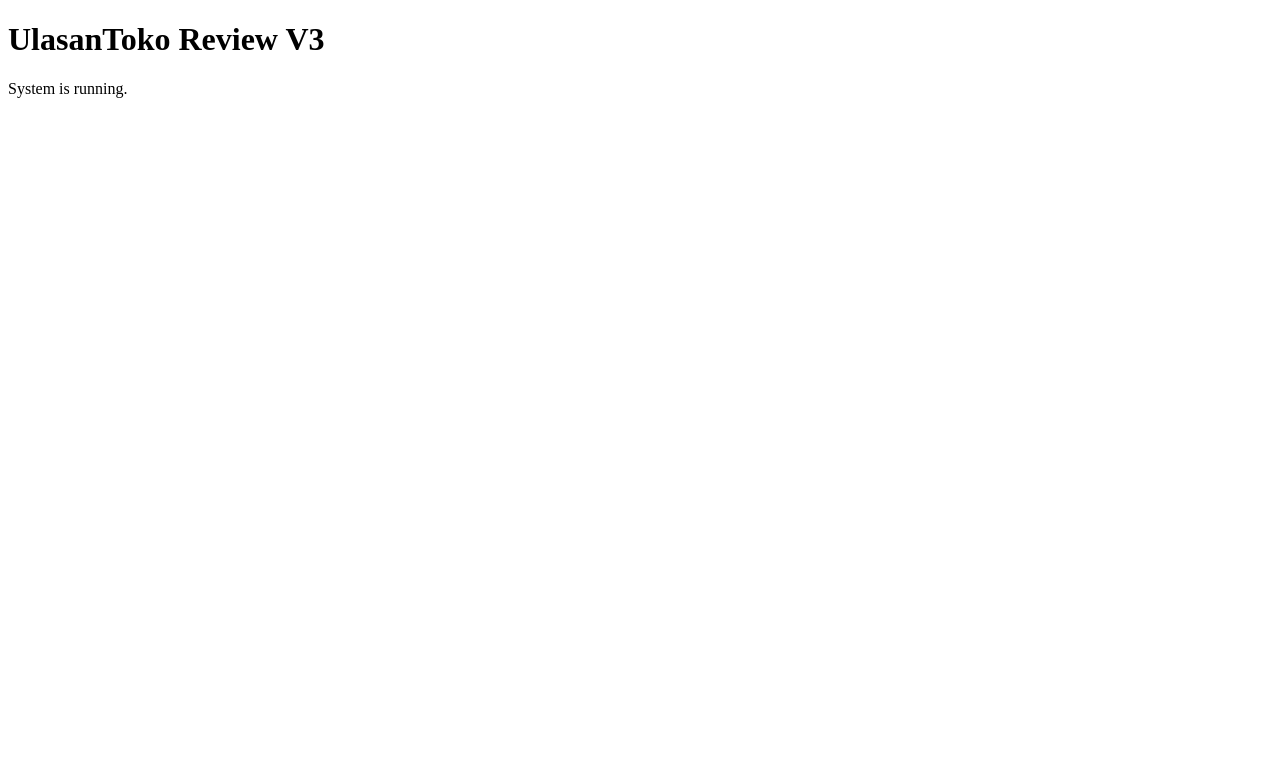
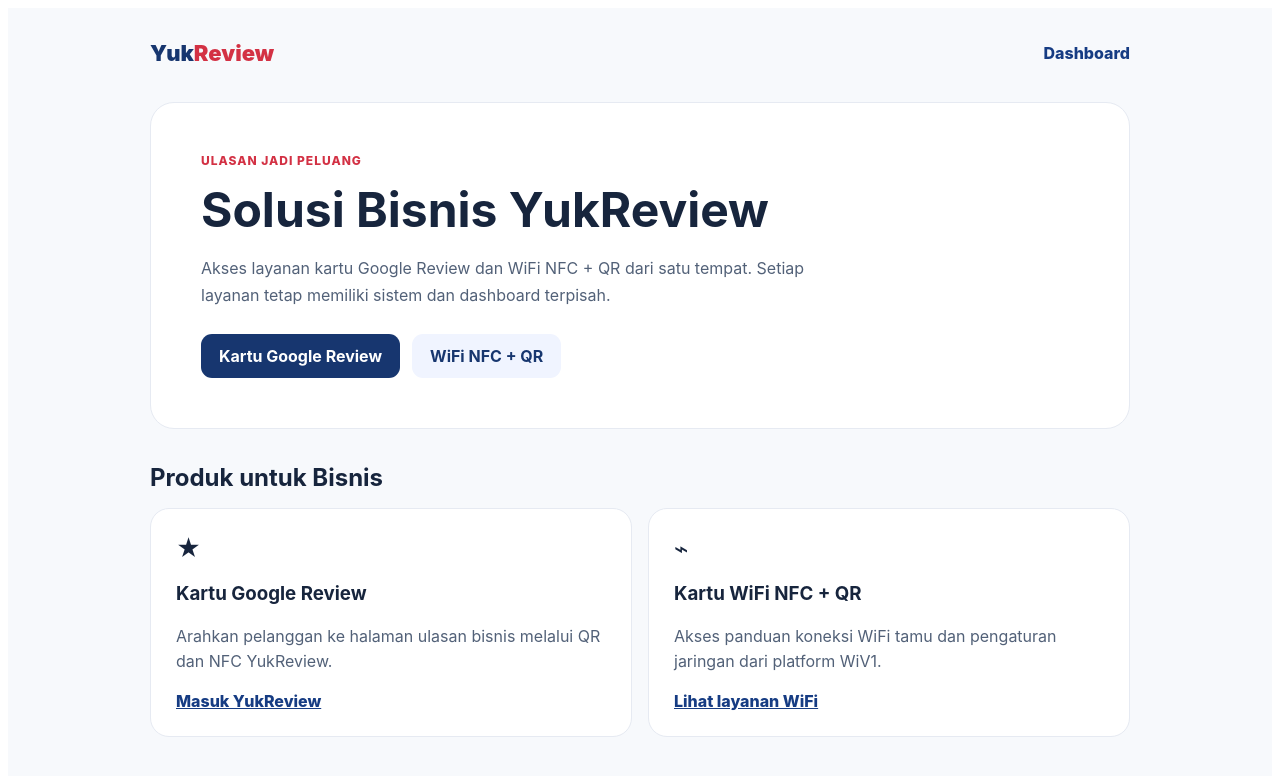
Before and after one commit to ulasantokogle-max/ulasantoko-review-v3, a Next.js app: page / in a window 1280 px wide. Shown: the top 776 px of the page. Built offline with nearby package versions, Linux system fonts and the light colour scheme.

Commit message:
feat(yukreview): show Google Review and WiV1 in homepage Bisnis menu

```diff
--- a/app/page.tsx
+++ b/app/page.tsx
@@ -1,8 +1,40 @@
+import Link from "next/link";
+
 export default function Home() {
   return (
-    <main>
-      <h1>UlasanToko Review V3</h1>
-      <p>System is running.</p>
+    <main style={{ fontFamily: "Inter, ui-sans-serif, system-ui, sans-serif", color: "#17253d", background: "#f7f9fc", minHeight: "100vh", padding: "32px 20px 72px" }}>
+      <div style={{ maxWidth: 980, margin: "0 auto" }}>
+        <header style={{ display: "flex", justifyContent: "space-between", gap: 16, alignItems: "center", marginBottom: 36 }}>
+          <Link href="/" style={{ fontWeight: 900, color: "#17366f", textDecoration: "none", fontSize: 22 }}>Yuk<span style={{ color: "#d33144" }}>Review</span></Link>
+          <Link href="/dashboard" style={{ textDecoration: "none", fontWeight: 800, color: "#163c83" }}>Dashboard</Link>
+        </header>
+        <section style={{ background: "#fff", borderRadius: 24, border: "1px solid #e6eaf2", padding: "clamp(28px,5vw,50px)", marginBottom: 22 }}>
+          <div style={{ color: "#d33144", fontSize: 12, fontWeight: 850, letterSpacing: 1 }}>ULASAN JADI PELUANG</div>
+          <h1 style={{ fontSize: "clamp(32px,5vw,48px)", margin: "12px 0" }}>Solusi Bisnis YukReview</h1>
+          <p style={{ color: "#526178", lineHeight: 1.7, maxWidth: 660 }}>Akses layanan kartu Google Review dan WiFi NFC + QR dari satu tempat. Setiap layanan tetap memiliki sistem dan dashboard terpisah.</p>
+          <nav aria-label="Menu Bisnis" style={{ marginTop: 25, display: "flex", gap: 12, flexWrap: "wrap" }}>
+            <Link href="/dashboard" style={{ background: "#17366f", color: "#fff", padding: "12px 18px", borderRadius: 11, textDecoration: "none", fontWeight: 750 }}>Kartu Google Review</Link>
+            <Link href="/bisnis/wifi" style={{ background: "#f0f4ff", color: "#17366f", padding: "12px 18px", borderRadius: 11, textDecoration: "none", fontWeight: 750 }}>WiFi NFC + QR</Link>
+          </nav>
+        </section>
+        <section aria-labelledby="business-services" style={{ display: "grid", gap: 16 }}>
+          <h2 id="business-services" style={{ margin: "12px 0 0" }}>Produk untuk Bisnis</h2>
+          <div style={{ display: "grid", gridTemplateColumns: "repeat(auto-fit, minmax(260px, 1fr))", gap: 16 }}>
+            <article style={{ background: "#fff", border: "1px solid #e6eaf2", borderRadius: 19, padding: 25 }}>
+              <div style={{ fontSize: 24, marginBottom: 12 }} aria-hidden="true">★</div>
+              <h3>Kartu Google Review</h3>
+              <p style={{ color: "#526178", lineHeight: 1.6 }}>Arahkan pelanggan ke halaman ulasan bisnis melalui QR dan NFC YukReview.</p>
+              <Link href="/dashboard" style={{ color: "#163c83", fontWeight: 800 }}>Masuk YukReview</Link>
+            </article>
+            <article style={{ background: "#fff", border: "1px solid #e6eaf2", borderRadius: 19, padding: 25 }}>
+              <div style={{ fontSize: 24, marginBottom: 12 }} aria-hidden="true">⌁</div>
+              <h3>Kartu WiFi NFC + QR</h3>
+              <p style={{ color: "#526178", lineHeight: 1.6 }}>Akses panduan koneksi WiFi tamu dan pengaturan jaringan dari platform WiV1.</p>
+              <Link href="/bisnis/wifi" style={{ color: "#163c83", fontWeight: 800 }}>Lihat layanan WiFi</Link>
+            </article>
+          </div>
+        </section>
+      </div>
     </main>
   );
 }
```
